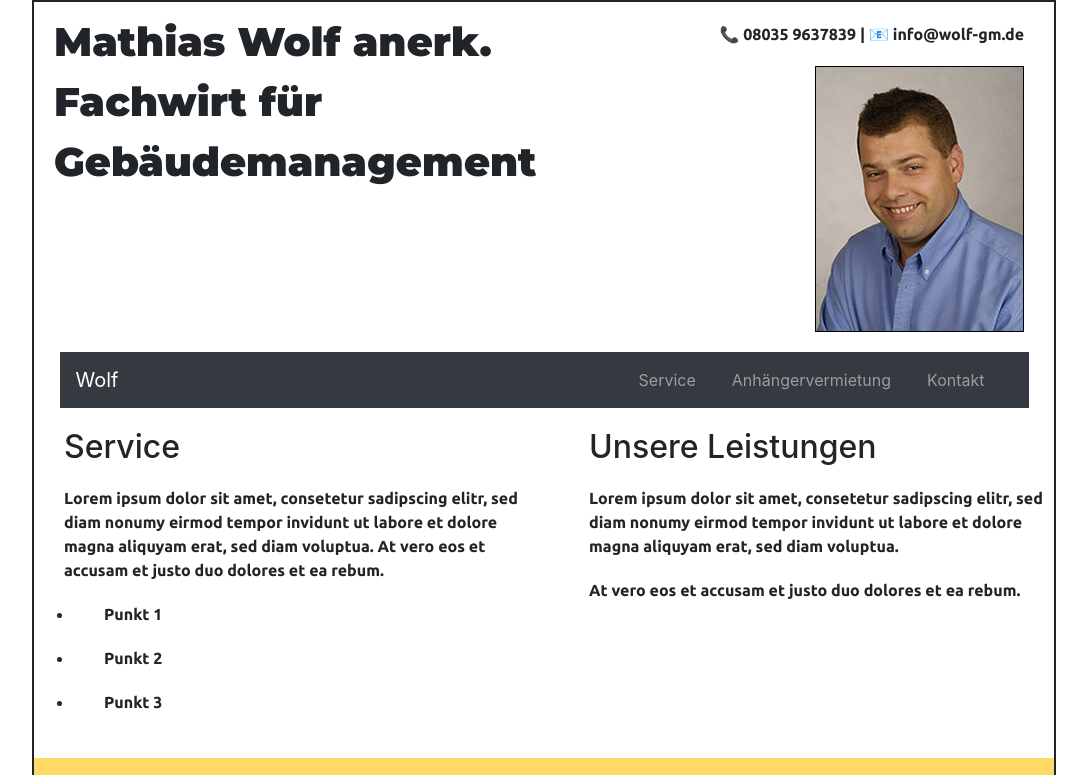
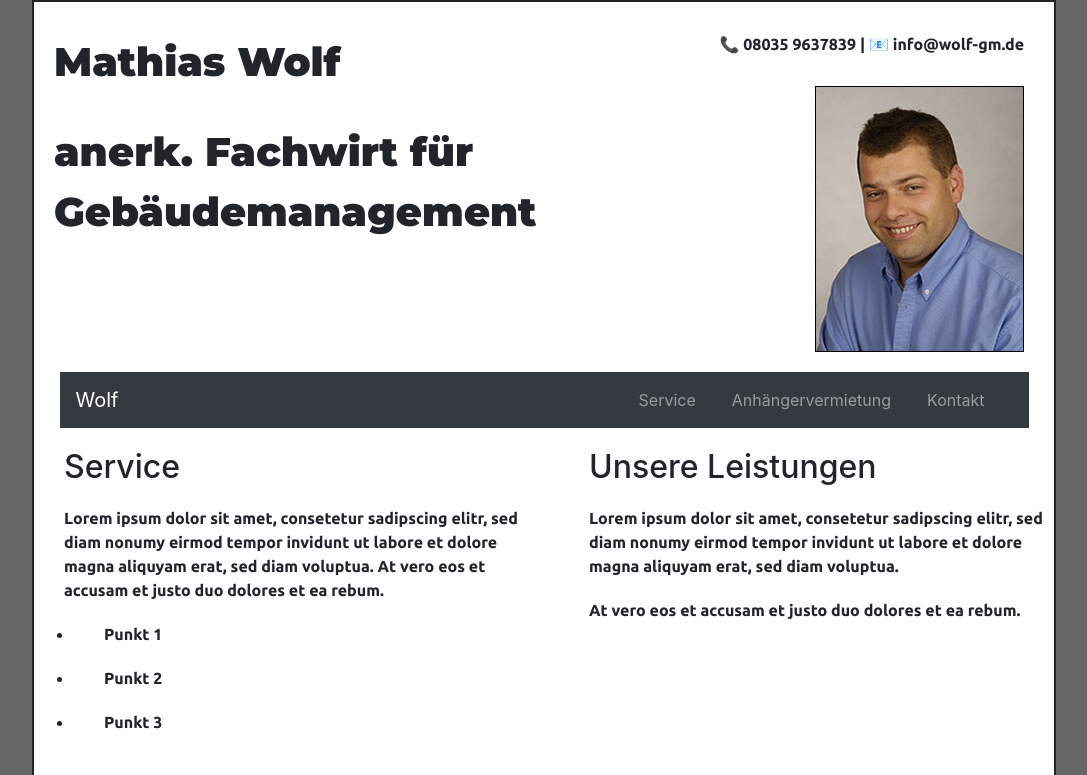
Before and after one commit to swolf2211/swolf2211.github.io, a plain HTML site: page Wolf-GM/index.html in a window 1280 px wide. Shown: the top 775 px of the page, without its empty margins (96-1183 px from the left). Drawn offline with nearby package versions, Linux system fonts and the light colour scheme.

Commit message:
background changes

```diff
--- a/Wolf-GM/css/styles.css
+++ b/Wolf-GM/css/styles.css
@@ -1,9 +1,9 @@
 #anhaenger {
-    background-color: #ffd966;
+    background-color: #999999;
 }
 
 body {
-    background-color:white;
+    background-color:#666666;
 }
 
 .bod {
@@ -20,12 +20,13 @@ h1 {
     font-family: 'Montserrat', sans-serif;
     size: 1rem;
     line-height: 1.5;
-    margin: 10px 0 0 20px;
+    margin: 30px 0 0 20px;
 }
 
 h2 {
     margin: 20px 0 0 30px;
 }
+
 
 .img-anhaenger {
     width: 70%;
@@ -34,16 +35,15 @@ h2 {
 }
 
 .img-mathias-wolf {
-    float: right;
-    margin: 20px 30px 20px 0;
+    margin: 30px 30px 20px 0;
 }
 
 #kontakt{
+    background-color: white;
 }
 
 #kontakt-top {
-    float: right;
-    margin: 20px 30px 0 0;
+    margin: 30px 30px 0 0;
     font-family: 'Ubuntu', sans-serif;
 }
 
--- a/Wolf-GM/index.html
+++ b/Wolf-GM/index.html
@@ -25,10 +25,11 @@
 
             <div class="row">
                 <div class="col-lg-6 col-md-6">
-                    <h1>Mathias Wolf anerk. Fachwirt für Gebäudemanagement</h1>
+                    <h1>Mathias Wolf</h1>
+                    <h1>anerk. Fachwirt für Gebäudemanagement</h1>
                 </div>
-                <div class="col-lg-6 col-md-6">
-                    <span id="kontakt-top">📞 08035 9637839 | 📧 info@wolf-gm.de</span>
+                <div class="col-lg-6 col-md-6 heading-right" align="right">
+                    <p id="kontakt-top">📞 08035 9637839 | 📧 info@wolf-gm.de</p>
                     <img src="img/mathias-wolf.jpg" alt="Foto von Mathias Wolf" class="img-mathias-wolf">
                 </div>
             </div>
```
